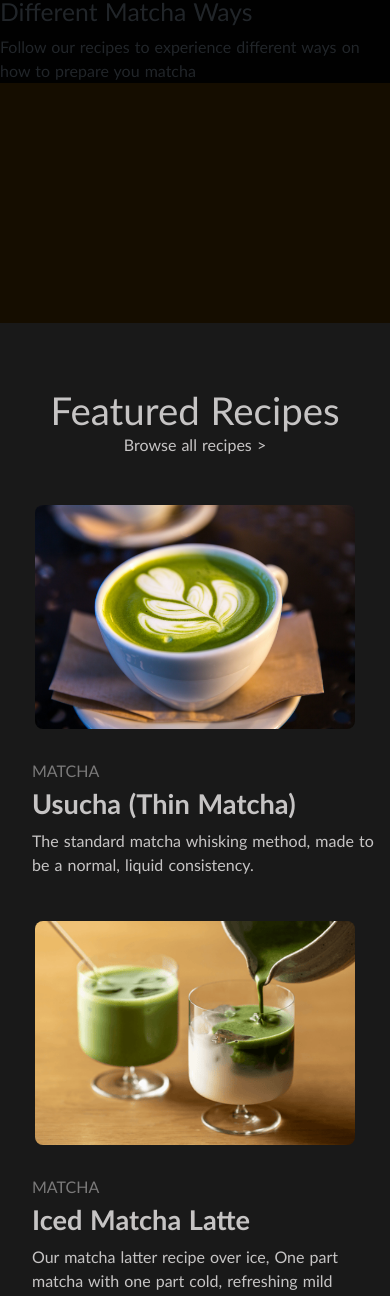
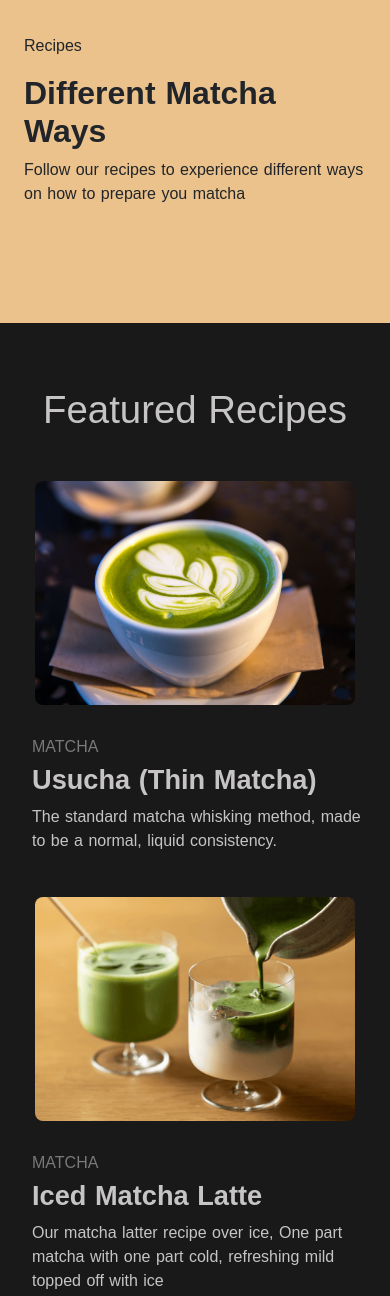
Before and after one commit to JoshuaRosado/matcha_verde, a Flask app: template flask_app/templates/recipes.html in a window 390 px wide. Shown: the part 521-1817 px from the top of the page. Run offline with Flask 3, Linux system fonts and the light colour scheme; the template is opened without the code that fills it, so the values that code supplies are empty.

Commit message:
bugs fixed in about page and faq page with overflow and bg header

```diff
--- a/flask_app/static/css/about.css
+++ b/flask_app/static/css/about.css
@@ -14,12 +14,15 @@ body, html,
     background-color: rgb(21, 13, 0);
     height: 100svh;
     width: 100svw;
+    overflow-x: hidden;
 }
+
 video{
     height: 100svh;
     width: 100svw;
     object-fit: cover;
     z-index: 2;
+    padding-top: 3.5rem;
     position: absolute;
 }
 
--- a/flask_app/static/css/recipes.css
+++ b/flask_app/static/css/recipes.css
@@ -6,14 +6,62 @@
 }
 
 .recipes_bg{
-    height: 50svh;
+    height: 55svh;
     width: 100svw;
-    background: url(../imgs/index_bg/pexels-roman-odintsov-5976082.jpg);
+    background: linear-gradient(to bottom, rgba(255, 255, 255, 0) 60%, rgb(236, 194, 140) 90%),  url(../imgs/index_bg/pexels-roman-odintsov-5976082.jpg);
     background-size: cover;
     background-position: center;
 
 }
 
 .recipes_top_info_container{
-    background: rgba(0.9176, 0.7686, 0.5922);
+    background: rgb(236, 194, 140);
+    display: flex;
+    flex-direction: column;
+    justify-content: center;
+    height: 40svh;
+    width: 100svw;
+    padding: 0rem 1.5rem 5rem;
 }
+
+.recipes_top_info_container p {
+    font-size: 1rem;
+}
+
+.recipes_top_info_container h2{
+    font-size: 2rem;
+    font-weight: 600;
+}
+
+
+/* =========== LANDSCAPE VIEW ============ */
+@media (orientation: landscape) and (max-height: 450px) and (max-width: 932px) {
+    body{
+        background: rgb(21, 13, 0);
+    }
+    .recipes_top_container{
+        display: flex;
+        height: 100dvh;
+        flex-direction: row-reverse;
+        justify-content: center;
+        align-items: center;
+        margin-bottom: 1.5rem;
+    }
+
+    .recipes_bg, .recipes_top_info_container{
+        height: 100dvh;
+        display: flex;
+        margin: 0;
+        width: 65dvw;
+        padding: 1rem;
+    }
+    .recipes_top_info_container{
+        width: 35dvw;
+    }
+    .recipes_bg{
+        background: linear-gradient(to left, rgba(255, 255, 255, 0) 60%, rgb(236, 194, 140) 90%),  url(../imgs/index_bg/pexels-roman-odintsov-5976082.jpg);
+        background-size: cover;
+        background-position: center;
+
+    }
+}
--- a/flask_app/static/css/style_landscape.css
+++ b/flask_app/static/css/style_landscape.css
@@ -7,7 +7,6 @@
         text-decoration: none;
         box-sizing: border-box;
     }
-
     /* ======================= BAG COUNTER =================== */
     details[open] > .bag_container{
         overflow: scroll;
--- a/flask_app/static/css/style_mobile.css
+++ b/flask_app/static/css/style_mobile.css
@@ -7,10 +7,10 @@
 }
 *:not(.stars, .stars_rate){
     word-spacing: 1px;
-    font-family:'Trebuchet MS', 'Lucida Sans Unicode', 'Lucida Grande', 'Lucida Sans', Arial, sans-serif
+    font-family:Arial, Helvetica, sans-serif;
 }
 
-html,.home_container{
+html,.home_container, body{
     background:rgb(21, 13, 0);
     overflow-x: hidden;
 }
--- a/flask_app/templates/recipes.html
+++ b/flask_app/templates/recipes.html
@@ -20,7 +20,6 @@
     </div>
     <div class="matcha_recipes_container">
         <h2 class="matcha_recipes_title title">Featured Recipes</h2>
-        <a class="matcha_recipes_browse" href="/all_recipes">Browse all recipes ></a>
         <div class="matcha_recipes_block_container">
             <div class="matcha_recipe_block">
                 <img src="../static/imgs/matcha_recipes_imgs/jason-leung-Z-hvocTfR_s-unsplash.jpg" alt="matcha_logo_img" class="matcha_recipes_container_img">
```
Also changed, not shown: flask_app/static/css/faq.css (+21 -10 lines).
